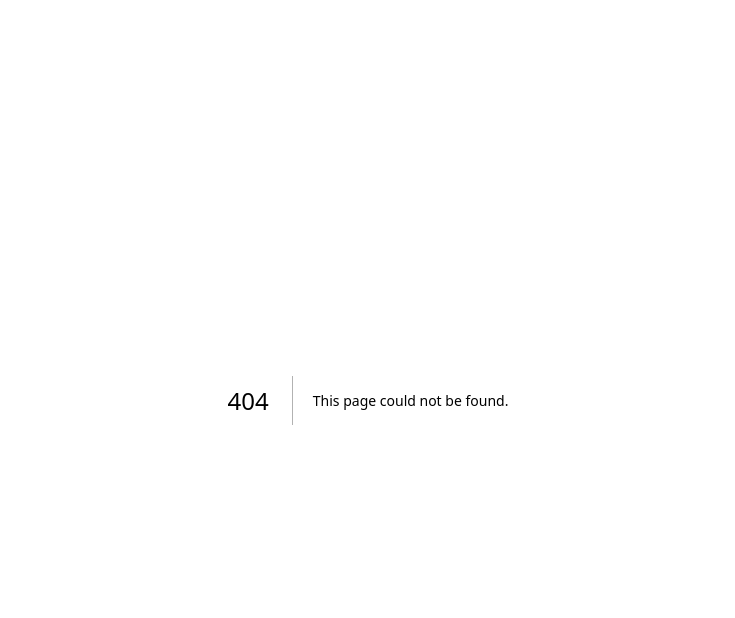
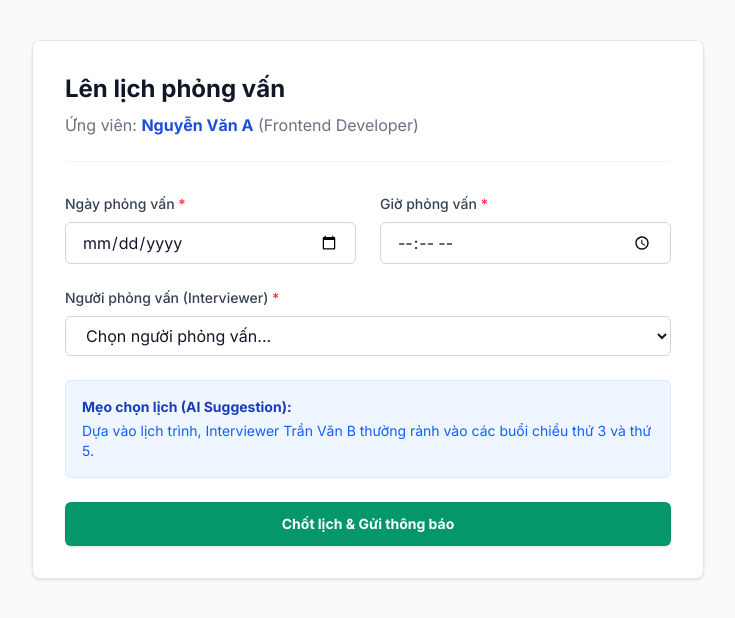
Before and after one commit to quynhnguyen05/Smart-Recruitment-ATS, a Next.js app in the folder frontend/: page /schedule-interview in a window 1280 px wide. Before the commit this address had no page. Shown: the top 618 px of the page, without its empty margins (272-1007 px from the left). Built offline with nearby package versions, Linux system fonts and the light colour scheme.

Commit message:
feat: Dựng UI Lên lịch phỏng vấn và Xử lý Conflict Check (US-ATS-07)

```diff
--- a/frontend/app/apply/page.tsx
+++ b/frontend/app/apply/page.tsx
@@ -2,6 +2,7 @@
 import React, { useState, useRef } from "react";
 
 export default function ApplyJobPage() {
+  const [name, setName] = useState(""); // Quản lý state của Họ và tên
   const [file, setFile] = useState<File | null>(null);
   const [isSubmitting, setIsSubmitting] = useState(false);
   const [error, setError] = useState("");
@@ -12,9 +13,12 @@ export default function ApplyJobPage() {
     setError("");
 
     if (selectedFile) {
-      // Validate NFR: Chỉ nhận PDF/DOCX
-      if (selectedFile.type !== "application/pdf" &&
-          !selectedFile.type.includes("wordprocessingml")) {
+      // Validate NFR: Chỉ nhận PDF/DOCX (Phòng hờ nếu user cố tình kéo thả file sai)
+      if (
+        selectedFile.type !== "application/pdf" &&
+        !selectedFile.type.includes("wordprocessingml") &&
+        !selectedFile.type.includes("msword")
+      ) {
         setError("Chỉ hỗ trợ định dạng PDF hoặc DOCX.");
         setFile(null);
         return;
@@ -31,6 +35,12 @@ export default function ApplyJobPage() {
 
   const handleSubmit = async (e: React.FormEvent) => {
     e.preventDefault();
+
+    if (!name.trim()) {
+      setError("Vui lòng nhập họ và tên.");
+      return;
+    }
+
     if (!file) {
       setError("Vui lòng đính kèm CV của bạn.");
       return;
@@ -42,8 +52,13 @@ export default function ApplyJobPage() {
     setTimeout(() => {
       setIsSubmitting(false);
       alert("Nộp CV thành công! AI đang tiến hành trích xuất dữ liệu.");
+
+      // Dọn dẹp trắng form sau khi nộp thành công
+      setName("");
       setFile(null);
-      if (fileInputRef.current) fileInputRef.current.value = "";
+      if (fileInputRef.current) {
+        fileInputRef.current.value = "";
+      }
     }, 3000);
   };
 
@@ -67,6 +82,8 @@ export default function ApplyJobPage() {
             <input
               type="text"
               required
+              value={name}
+              onChange={(e) => setName(e.target.value)}
               className="w-full px-4 py-2 border border-gray-300 rounded-md focus:ring-[#1D4ED8] focus:border-[#1D4ED8]"
               placeholder="Nguyễn Văn A"
             />
@@ -84,7 +101,13 @@ export default function ApplyJobPage() {
                 <div className="flex text-sm text-gray-600 justify-center">
                   <label className="relative cursor-pointer bg-white rounded-md font-medium text-[#1D4ED8] hover:text-blue-800 focus-within:outline-none focus-within:ring-2 focus-within:ring-offset-2 focus-within:ring-[#1D4ED8]">
                     <span>Tải file lên</span>
-                    <input ref={fileInputRef} type="file" className="sr-only" onChange={handleFileChange} accept=".pdf,.doc,.docx" />
+                    <input
+                      ref={fileInputRef}
+                      type="file"
+                      className="sr-only"
+                      onChange={handleFileChange}
+                      accept="application/pdf, .doc, .docx, application/msword, application/vnd.openxmlformats-officedocument.wordprocessingml.document"
+                    />
                   </label>
                 </div>
                 <p className="text-xs text-gray-500">Tối đa 5MB</p>
--- a/frontend/app/create-job/page.tsx
+++ b/frontend/app/create-job/page.tsx
@@ -13,6 +13,10 @@ export default function CreateJobPage() {
       setError("Tiêu đề và Mô tả công việc không được để trống.");
       return;
     }
+
+    // Thêm 2 dòng này để xóa sạch dữ liệu cũ trước khi chuyển trang
+    setError("");
+    setFormData({ title: "", department: "", location: "", description: "" });
 
     alert("Đã tạo Job Posting thành công (Trạng thái: DRAFT)");
     router.push("/dashboard");
--- /dev/null
+++ b/frontend/app/schedule-interview/page.tsx
@@ -0,0 +1,108 @@
+"use client";
+import React, { useState } from "react";
+
+export default function ScheduleInterviewPage() {
+  const [date, setDate] = useState("");
+  const [time, setTime] = useState("");
+  const [interviewer, setInterviewer] = useState("");
+  const [error, setError] = useState("");
+  const [isLoading, setIsLoading] = useState(false);
+
+  const handleSubmit = (e: React.FormEvent) => {
+    e.preventDefault();
+    setError("");
+    setIsLoading(true);
+
+    // Giả lập logic kiểm tra trùng lịch (Conflict Check)
+    setTimeout(() => {
+      setIsLoading(false);
+      // Giả sử ngày 25/09 lúc 09:00 luôn bị trùng lịch để demo báo lỗi
+      if (date === "2026-09-25" && time === "09:00") {
+        setError("⚠️ Lịch phỏng vấn bị trùng! Interviewer này đã có lịch bận vào khung giờ trên.");
+        return;
+      }
+
+      alert("Đã gửi email mời phỏng vấn và lên lịch thành công!");
+      // Reset form sau khi thành công
+      setDate("");
+      setTime("");
+      setInterviewer("");
+    }, 1000);
+  };
+
+  return (
+    <div className="min-h-screen bg-gray-50 py-10 px-4">
+      <div className="max-w-2xl mx-auto bg-white rounded-lg shadow-sm border border-gray-200 p-8">
+        <div className="mb-8 border-b border-gray-100 pb-6">
+          <h2 className="text-2xl font-bold text-gray-900">Lên lịch phỏng vấn</h2>
+          <p className="text-gray-500 mt-2">Ứng viên: <strong className="text-[#1D4ED8]">Nguyễn Văn A</strong> (Frontend Developer)</p>
+        </div>
+
+        {error && (
+          <div className="mb-6 p-4 bg-red-50 text-[#DC2626] rounded-md border border-red-200 text-sm font-medium">
+            {error}
+          </div>
+        )}
+
+        <form onSubmit={handleSubmit} className="space-y-6">
+          <div className="grid grid-cols-2 gap-6">
+            <div>
+              <label className="block text-sm font-medium text-gray-700 mb-2">
+                Ngày phỏng vấn <span className="text-red-500">*</span>
+              </label>
+              <input
+                type="date"
+                required
+                value={date}
+                onChange={(e) => setDate(e.target.value)}
+                className="w-full px-4 py-2 border border-gray-300 rounded-md focus:ring-[#1D4ED8] focus:border-[#1D4ED8]"
+              />
+            </div>
+
+            <div>
+              <label className="block text-sm font-medium text-gray-700 mb-2">
+                Giờ phỏng vấn <span className="text-red-500">*</span>
+              </label>
+              <input
+                type="time"
+                required
+                value={time}
+                onChange={(e) => setTime(e.target.value)}
+                className="w-full px-4 py-2 border border-gray-300 rounded-md focus:ring-[#1D4ED8] focus:border-[#1D4ED8]"
+              />
+            </div>
+          </div>
+
+          <div>
+            <label className="block text-sm font-medium text-gray-700 mb-2">
+              Người phỏng vấn (Interviewer) <span className="text-red-500">*</span>
+            </label>
+            <select
+              required
+              value={interviewer}
+              onChange={(e) => setInterviewer(e.target.value)}
+              className="w-full px-4 py-2 border border-gray-300 rounded-md focus:ring-[#1D4ED8] focus:border-[#1D4ED8]"
+            >
+              <option value="">Chọn người phỏng vấn...</option>
+              <option value="INT-01">Trần Văn B (Tech Lead)</option>
+              <option value="INT-02">Lê Thị C (Senior Developer)</option>
+            </select>
+          </div>
+
+          <div className="bg-blue-50 p-4 rounded-md border border-blue-100">
+            <h4 className="text-sm font-bold text-blue-800 mb-1">Mẹo chọn lịch (AI Suggestion):</h4>
+            <p className="text-sm text-blue-600">Dựa vào lịch trình, Interviewer Trần Văn B thường rảnh vào các buổi chiều thứ 3 và thứ 5.</p>
+          </div>
+
+          <button
+            type="submit"
+            disabled={isLoading}
+            className="w-full py-3 px-4 rounded-md shadow-sm text-sm font-bold text-white bg-[#059669] hover:bg-green-700 focus:outline-none disabled:bg-gray-400 transition-colors"
+          >
+            {isLoading ? "Đang kiểm tra lịch trống..." : "Chốt lịch & Gửi thông báo"}
+          </button>
+        </form>
+      </div>
+    </div>
+  );
+}
```
Also changed, not shown: 2 other files (tests, documents, lock files or other folders).
